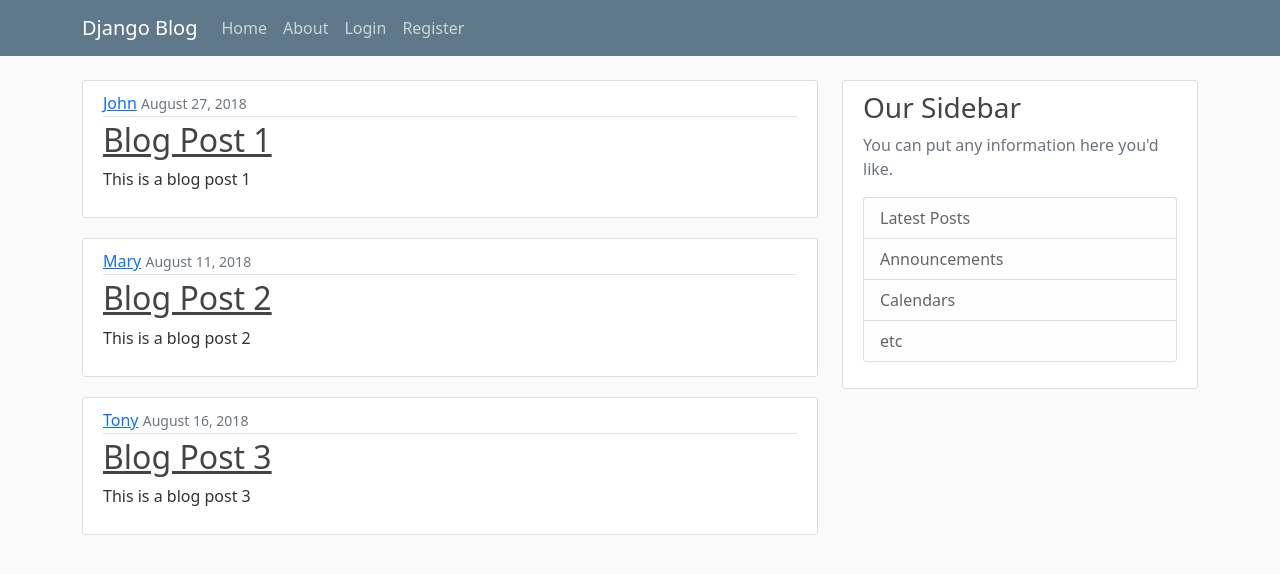
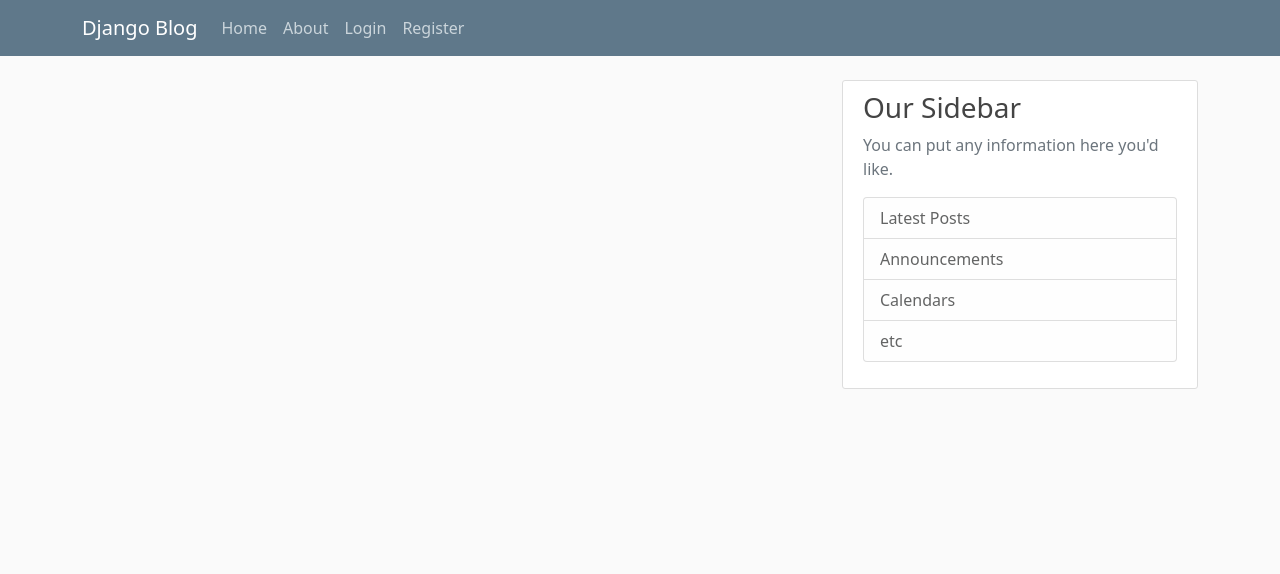
Before and after one commit to AntoanStefanov/django-blog, a Django app: page / in a window 1280 px wide. Shown: the top 574 px of the page. Run offline with Django 4.2, Linux system fonts and the light colour scheme; data that the repository does not hold is empty.

Commit message:
replaced dummy data with data from DB, formatted date

```diff
--- a/blog/templates/blog/home.html
+++ b/blog/templates/blog/home.html
@@ -5,7 +5,8 @@
   <div class="media-body">
     <div class="article-metadata">
       <a class="mr-2" href="#">{{ post.author }}</a>
-      <small class="text-muted">{{ post.date_posted }}</small>
+      {% comment %} https://docs.djangoproject.com/en/4.0/ref/templates/builtins/#date {% endcomment %}
+      <small class="text-muted">{{ post.date_posted|date:'d(D)-M-Y H:i' }}</small>
     </div>
     <h2><a class="article-title" href="#">{{ post.title }}</a></h2>
     <p class="article-content">{{ post.content }}</p>
--- a/blog/views.py
+++ b/blog/views.py
@@ -1,36 +1,16 @@
 from django.shortcuts import render
+
+# .models import Post
+# .(current directory) -> models -> Post
+from blog.models import Post
 
 # Create your views here.
 # view = page
 # A view always return an HTTP Response or an Exception.
 
-# dummy data
-posts = [
-    {
-        'author': 'John',
-        'title': 'Blog Post 1',
-        'content': 'This is a blog post 1',
-        'date_posted': 'August 27, 2018'
-    },
-    {
-        'author': 'Mary',
-        'title': 'Blog Post 2',
-        'content': 'This is a blog post 2',
-        'date_posted': 'August 11, 2018'
-    },
-    {
-        'author': 'Tony',
-        'title': 'Blog Post 3',
-        'content': 'This is a blog post 3',
-        'date_posted': 'August 16, 2018'
-    }
-
-]
-
-
 def home(request):
     context = {
-        'posts': posts
+        'posts': Post.objects.all(),
     }
     # django needs the path from the templates folder in current app to the specific template
     return render(request, 'blog/home.html', context)
```
